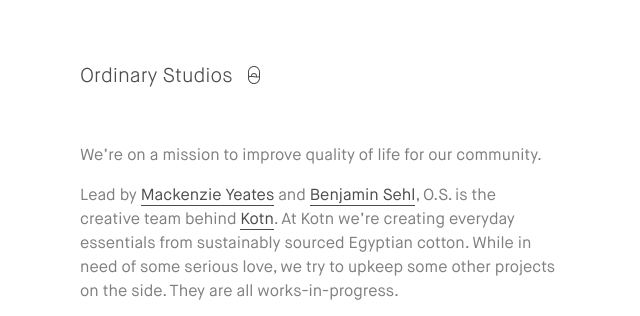
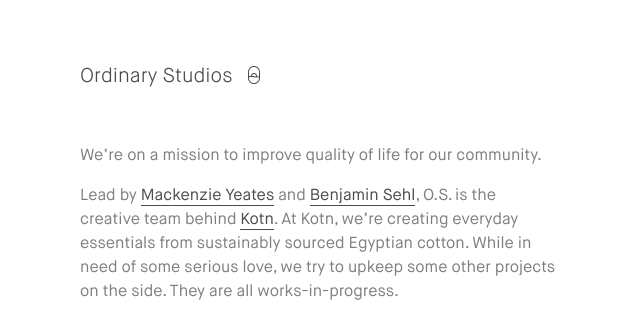
Before and after one commit to ordinarystudios/ordinarystudios.github.io, a website: page index.html in a window 1280 px wide. Shown: the top 316 px of the page, 80-720 px from the left. Drawn offline with nearby package versions, Linux system fonts and the light colour scheme.

Commit message:
Fixes typo

```diff
--- a/index.html
+++ b/index.html
@@ -24,7 +24,7 @@
         <section class="ph4 content mw8 center black-50 lh-copy">
           <p class="measure">We&rsquo;re on a mission to improve quality of life for our community.</p>
 
-          <p class="measure">Lead by <a class="black-70 bb no-underline" href="//instagram.com/mackenzieyeates">Mackenzie Yeates</a> and <a class="black-70 bb no-underline" href="//instagram.com/benjaminsehl">Benjamin Sehl</a>, O.S. is the creative team behind <a class="black-70 bb no-underline" href="//kotn.com">Kotn</a>. At Kotn we&rsquo;re creating everyday essentials from sustainably sourced Egyptian cotton. While in need of some serious love, we try to upkeep some other projects on the side. They are all works-in-progress.</p>
+          <p class="measure">Lead by <a class="black-70 bb no-underline" href="//instagram.com/mackenzieyeates">Mackenzie Yeates</a> and <a class="black-70 bb no-underline" href="//instagram.com/benjaminsehl">Benjamin Sehl</a>, O.S. is the creative team behind <a class="black-70 bb no-underline" href="//kotn.com">Kotn</a>. At Kotn, we&rsquo;re creating everyday essentials from sustainably sourced Egyptian cotton. While in need of some serious love, we try to upkeep some other projects on the side. They are all works-in-progress.</p>
 
           <ol class="measure">
             <li class="mb2"><a class="black-70 bb no-underline" href="//highbrow.af">Highbrow</a> is an online curation of art we like.</li>
```
